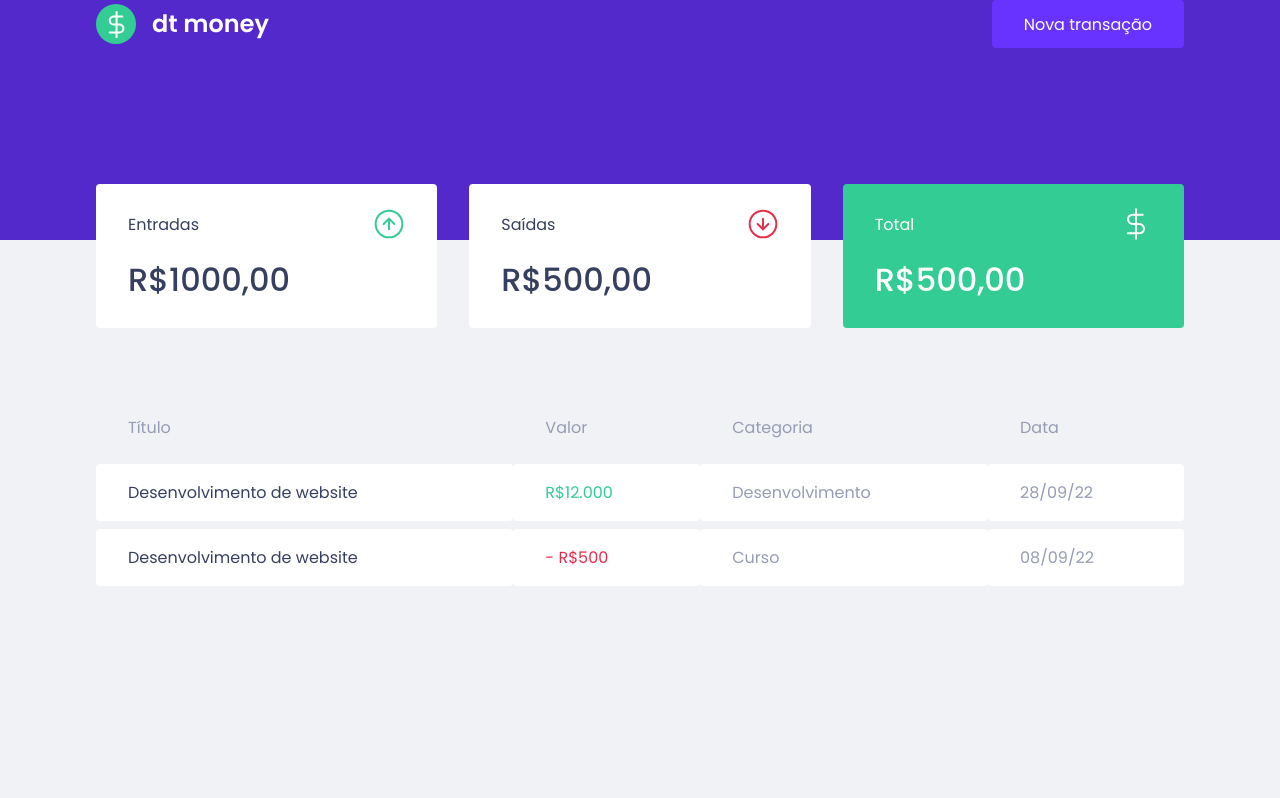
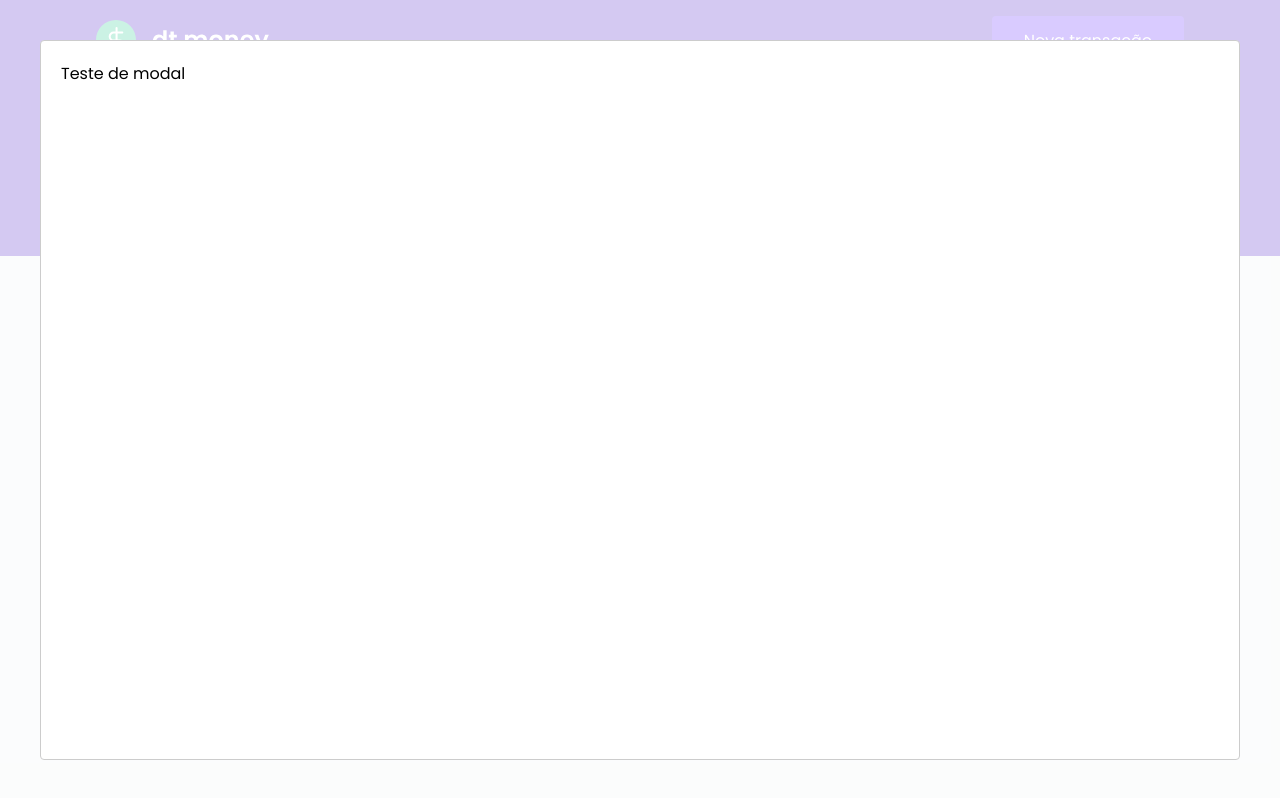
Before and after one commit to ronald-assis/dtmoney-ignite, a React (Create React App) app: page / in a window 1280 px wide. Both pictures are taken after a click on the button "Nova transação". Built offline with nearby package versions, Linux system fonts and the light colour scheme; no server answers; what miragejs would draw is missing.

Commit message:
feat: adding react-modal

```diff
--- a/package.json
+++ b/package.json
@@ -7,6 +7,7 @@
     "miragejs": "^0.1.45",
     "react": "^18.2.0",
     "react-dom": "^18.2.0",
+    "react-modal": "^3.15.1",
     "react-scripts": "5.0.1",
     "styled-components": "^5.3.6",
     "web-vitals": "^2.1.0"
@@ -19,6 +20,7 @@
     "@types/node": "^16.7.13",
     "@types/react": "^18.0.0",
     "@types/react-dom": "^18.0.0",
+    "@types/react-modal": "^3.13.1",
     "@types/styled-components": "^5.1.26",
     "typescript": "^4.4.2"
   },
--- a/src/App.tsx
+++ b/src/App.tsx
@@ -1,12 +1,29 @@
+import { useState } from 'react';
+import Modal from 'react-modal';
+
 import { Dashboard } from "./components/Dashboard";
 import { Header } from "./components/Header";
 import { GlobalStyle } from "./global";
 
+Modal.setAppElement('#root');
+
 export function App() {
+  const [isNewTransactionsModalOpen, setIsNewTransactionsModalOpen] = useState(false)
+
+  const handleOpenOrCloseNewTransactionsModal = () => {
+    setIsNewTransactionsModalOpen(!isNewTransactionsModalOpen);
+  };
+
   return (
     <>
-      <Header />
+      <Header onOpenNewTransactionsModal={handleOpenOrCloseNewTransactionsModal} />
       <Dashboard />
+      <Modal
+        isOpen={isNewTransactionsModalOpen}
+        onRequestClose={handleOpenOrCloseNewTransactionsModal}
+      >
+        Teste de modal
+      </Modal>
       <GlobalStyle />
     </>
   );
--- a/src/components/Header/index.tsx
+++ b/src/components/Header/index.tsx
@@ -2,12 +2,18 @@ import logoImg from '../../assets/logo.svg'
 
 import { Container, Content } from './style'
 
-export function Header() {
+type HeaderProps = {
+  onOpenNewTransactionsModal: () => void;
+}
+
+export function Header({ onOpenNewTransactionsModal }: HeaderProps) {
+
+
   return (
     <Container>
       <Content>
         <img src={ logoImg } alt="dt money" />
-        <button type="button">
+        <button type="button" onClick={onOpenNewTransactionsModal}>
           Nova transação
         </button>
       </Content>
--- a/src/components/Header/style.ts
+++ b/src/components/Header/style.ts
@@ -8,7 +8,7 @@ export const Content = styled.div`
   max-width: 1120px;
   margin: 0 auto;
 
-  padding: 0 1rem 12rem;
+  padding: 1rem 1rem 12rem;
   display: flex;
   align-items: center;
   justify-content: space-between;
```
Also changed, not shown: 1 other file (tests, documents, lock files or other folders).
